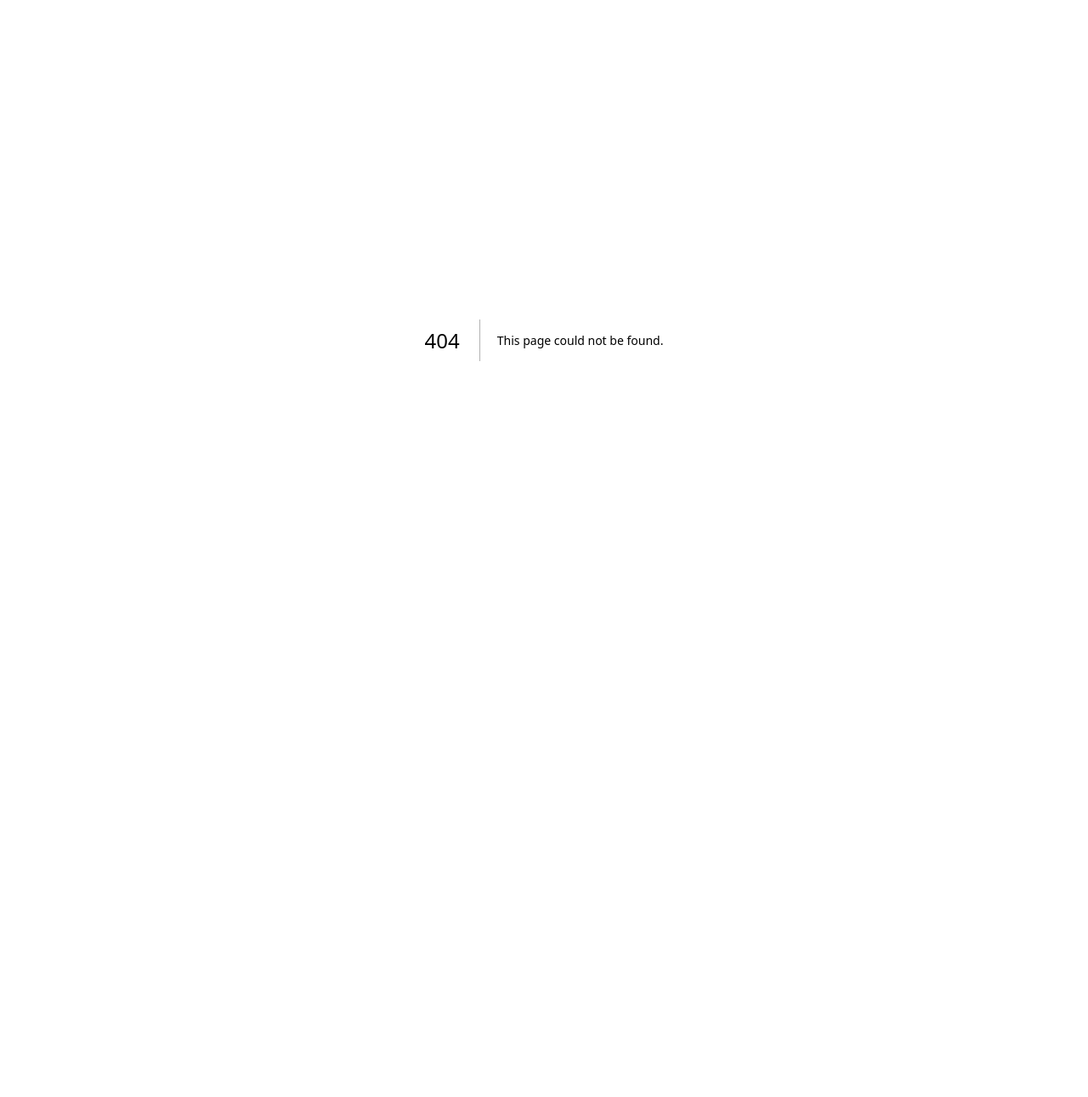
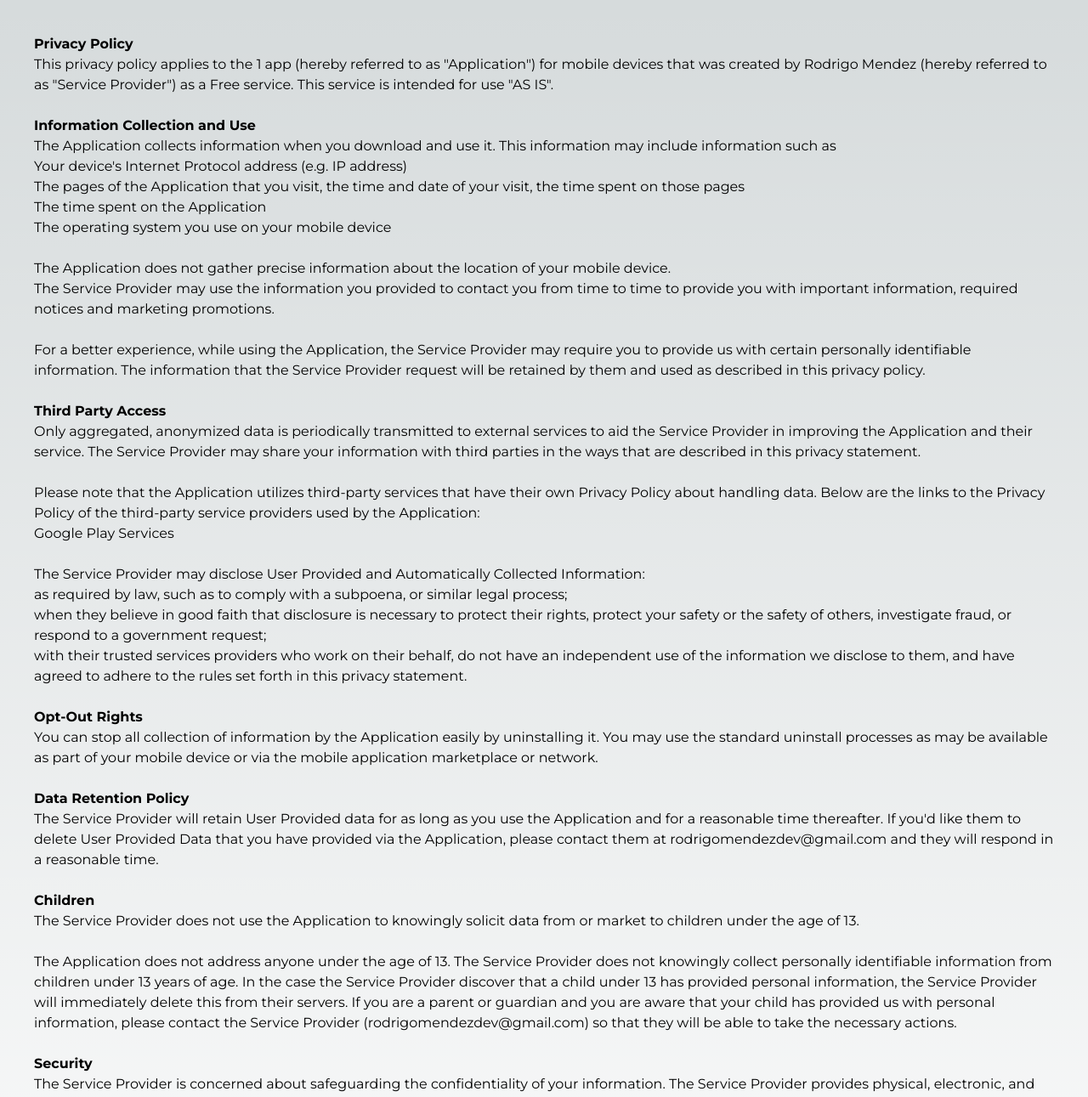
Before and after one commit to rodrigo2392/rodrigomendez.dev, a Next.js app: page /privacypolicy/1 in a window 1280 px wide. Before the commit this address had no page. Shown: the top 1291 px of the page at 85% size. Before the commit the page ends 800 px from the top, so only its background shows below. Built offline with nearby package versions, Linux system fonts and the light colour scheme.

Commit message:
feat: added privacy policy

```diff
--- /dev/null
+++ b/src/app/privacypolicy/[app]/page.tsx
@@ -0,0 +1,186 @@
+interface Props {
+    params: {
+        app: string
+    };
+}
+
+export default function Privacy({ params }: Props) {
+    const {app} = params;
+    return (
+        <div className="px-10 pt-10 pb-20">
+            <strong>Privacy Policy</strong>
+            <p>
+                This privacy policy applies to the {app} app (hereby referred to
+                as &quot;Application&quot;) for mobile devices that was created
+                by Rodrigo Mendez (hereby referred to as &quot;Service
+                Provider&quot;) as a Free service. This service is intended for
+                use &quot;AS IS&quot;.
+            </p>
+            <br />
+            <strong>Information Collection and Use</strong>
+            <p>
+                The Application collects information when you download and use
+                it. This information may include information such as
+            </p>
+            <ul>
+                <li>
+                    Your device&apos;s Internet Protocol address (e.g. IP
+                    address)
+                </li>
+                <li>
+                    The pages of the Application that you visit, the time and
+                    date of your visit, the time spent on those pages
+                </li>
+                <li>The time spent on the Application</li>
+                <li>The operating system you use on your mobile device</li>
+            </ul>
+            <p />
+            <br />
+            <p>
+                The Application does not gather precise information about the
+                location of your mobile device.
+            </p>
+            <p>
+                The Service Provider may use the information you provided to
+                contact you from time to time to provide you with important
+                information, required notices and marketing promotions.
+            </p>
+            <br />
+            <p>
+                For a better experience, while using the Application, the
+                Service Provider may require you to provide us with certain
+                personally identifiable information. The information that the
+                Service Provider request will be retained by them and used as
+                described in this privacy policy.
+            </p>
+            <br />
+            <strong>Third Party Access</strong>
+            <p>
+                Only aggregated, anonymized data is periodically transmitted to
+                external services to aid the Service Provider in improving the
+                Application and their service. The Service Provider may share
+                your information with third parties in the ways that are
+                described in this privacy statement.
+            </p>
+            <div>
+                <br />
+                <p>
+                    Please note that the Application utilizes third-party
+                    services that have their own Privacy Policy about handling
+                    data. Below are the links to the Privacy Policy of the
+                    third-party service providers used by the Application:
+                </p>
+                <ul>
+                    <li>
+                        <a
+                            href="https://www.google.com/policies/privacy/"
+                            target="_blank"
+                            rel="noopener noreferrer"
+                        >
+                            Google Play Services
+                        </a>
+                    </li>
+                </ul>
+            </div>
+            <br />
+            <p>
+                The Service Provider may disclose User Provided and
+                Automatically Collected Information:
+            </p>
+            <ul>
+                <li>
+                    as required by law, such as to comply with a subpoena, or
+                    similar legal process;
+                </li>
+                <li>
+                    when they believe in good faith that disclosure is necessary
+                    to protect their rights, protect your safety or the safety
+                    of others, investigate fraud, or respond to a government
+                    request;
+                </li>
+                <li>
+                    with their trusted services providers who work on their
+                    behalf, do not have an independent use of the information we
+                    disclose to them, and have agreed to adhere to the rules set
+                    forth in this privacy statement.
+                </li>
+            </ul>
+            <p />
+            <br />
+            <strong>Opt-Out Rights</strong>
+            <p>
+                You can stop all collection of information by the Application
+                easily by uninstalling it. You may use the standard uninstall
+                processes as may be available as part of your mobile device or
+                via the mobile application marketplace or network.
+            </p>
+            <br />
+            <strong>Data Retention Policy</strong>
+            <p>
+                The Service Provider will retain User Provided data for as long
+                as you use the Application and for a reasonable time thereafter.
+                If you&apos;d like them to delete User Provided Data that you
+                have provided via the Application, please contact them at
+                rodrigomendezdev@gmail.com and they will respond in a reasonable
+                time.
+            </p>
+            <br />
+            <strong>Children</strong>
+            <p>
+                The Service Provider does not use the Application to knowingly
+                solicit data from or market to children under the age of 13.
+            </p>
+            <div>
+                <br />
+                <p>
+                    The Application does not address anyone under the age of 13.
+                    The Service Provider does not knowingly collect personally
+                    identifiable information from children under 13 years of
+                    age. In the case the Service Provider discover that a child
+                    under 13 has provided personal information, the Service
+                    Provider will immediately delete this from their servers. If
+                    you are a parent or guardian and you are aware that your
+                    child has provided us with personal information, please
+                    contact the Service Provider (rodrigomendezdev@gmail.com) so
+                    that they will be able to take the necessary actions.
+                </p>
+            </div>
+            <br />
+            <strong>Security</strong>
+            <p>
+                The Service Provider is concerned about safeguarding the
+                confidentiality of your information. The Service Provider
+                provides physical, electronic, and procedural safeguards to
+                protect information the Service Provider processes and
+                maintains.
+            </p>
+            <br />
+            <strong>Changes</strong>
+            <p>
+                This Privacy Policy may be updated from time to time for any
+                reason. The Service Provider will notify you of any changes to
+                the Privacy Policy by updating this page with the new Privacy
+                Policy. You are advised to consult this Privacy Policy regularly
+                for any changes, as continued use is deemed approval of all
+                changes.
+            </p>
+            <br />
+            <p>This privacy policy is effective as of 2024-07-01</p>
+            <br />
+            <strong>Your Consent</strong>
+            <p>
+                By using the Application, you are consenting to the processing
+                of your information as set forth in this Privacy Policy now and
+                as amended by us.
+            </p>
+            <br />
+            <strong>Contact Us</strong>
+            <p>
+                If you have any questions regarding privacy while using the
+                Application, or have questions about the practices, please
+                contact the Service Provider via email at
+                rodrigomendezdev@gmail.com.
+            </p>
+        </div>
+    );
+}
--- a/src/components/Navbar.tsx
+++ b/src/components/Navbar.tsx
@@ -58,17 +58,6 @@
                         </li>
                         <li>
                             <Link
-                                href="/comingsoon"
-                                onClick={() => setOpen(false)}
-                                className="block py-2 pl-1 pr-2 rounded text-sm"
-                                aria-current="page"
-                                scroll={false}
-                            >
-                                Tienda
-                            </Link>
-                        </li>
-                        <li>
-                            <Link
                                 href="/#acerca"
                                 onClick={() => setOpen(false)}
                                 className="block py-2 pl-1 pr-2 rounded text-sm"
--- a/src/components/sections/Header.tsx
+++ b/src/components/sections/Header.tsx
@@ -67,13 +67,6 @@
                         ¡Hola! Soy Rodrigo Méndez, tengo 10 años de experiencia
                         como desarrollador de software. Actualmente trabajo con el stack de React Native, React y Nodejs.
                     </p>
-                    <div className="pb-9 pt-7 flex flex-col md:flex-row gap-6  items-center justify-center lg:justify-start">
-                        <Button
-                            title="Visitar tienda"
-                            url="/comingsoon"
-                            black
-                        />
-                    </div>
                     <div className="pt-4 flex flex-row gap-2 justify-center md:justify-start">
                         <a
                             href="https://www.linkedin.com/in/%E2%98%95-rodrigo-m%C3%A9ndez/"
```
